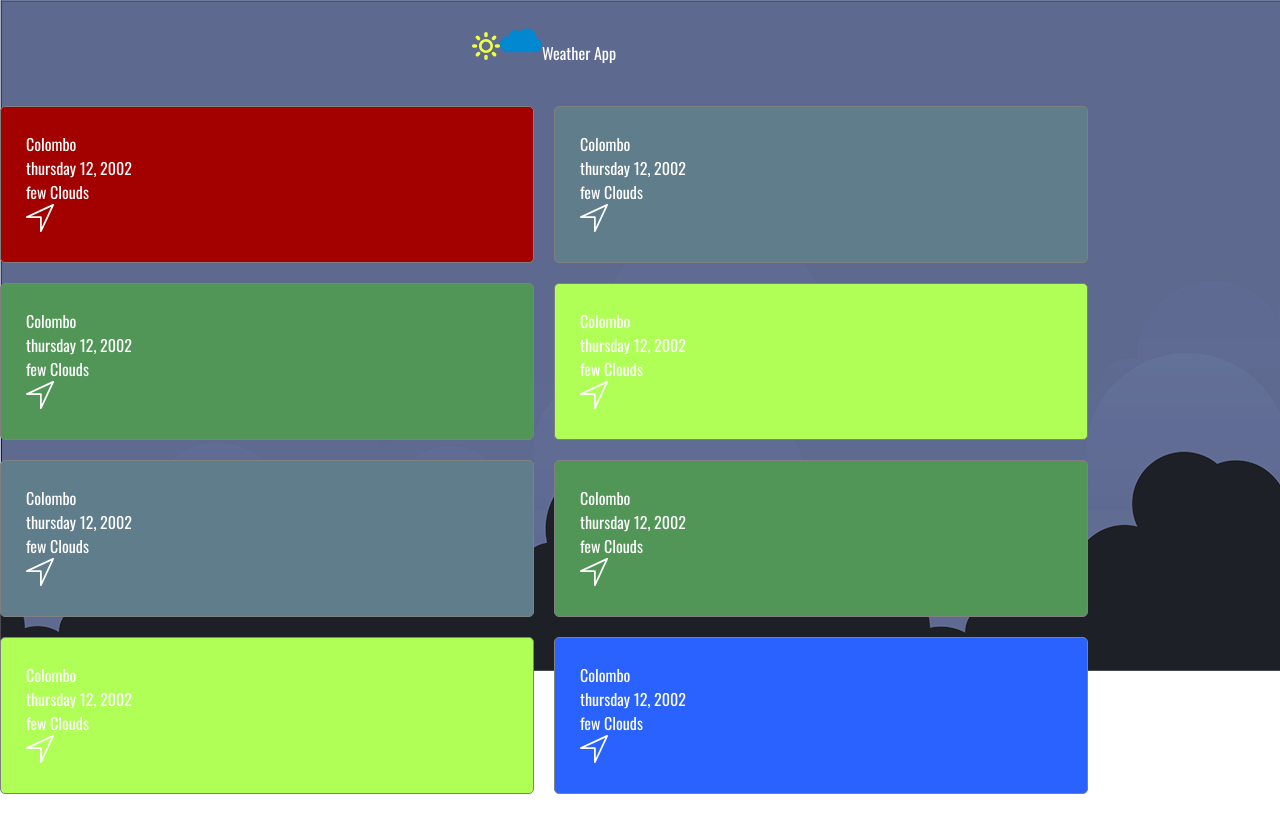
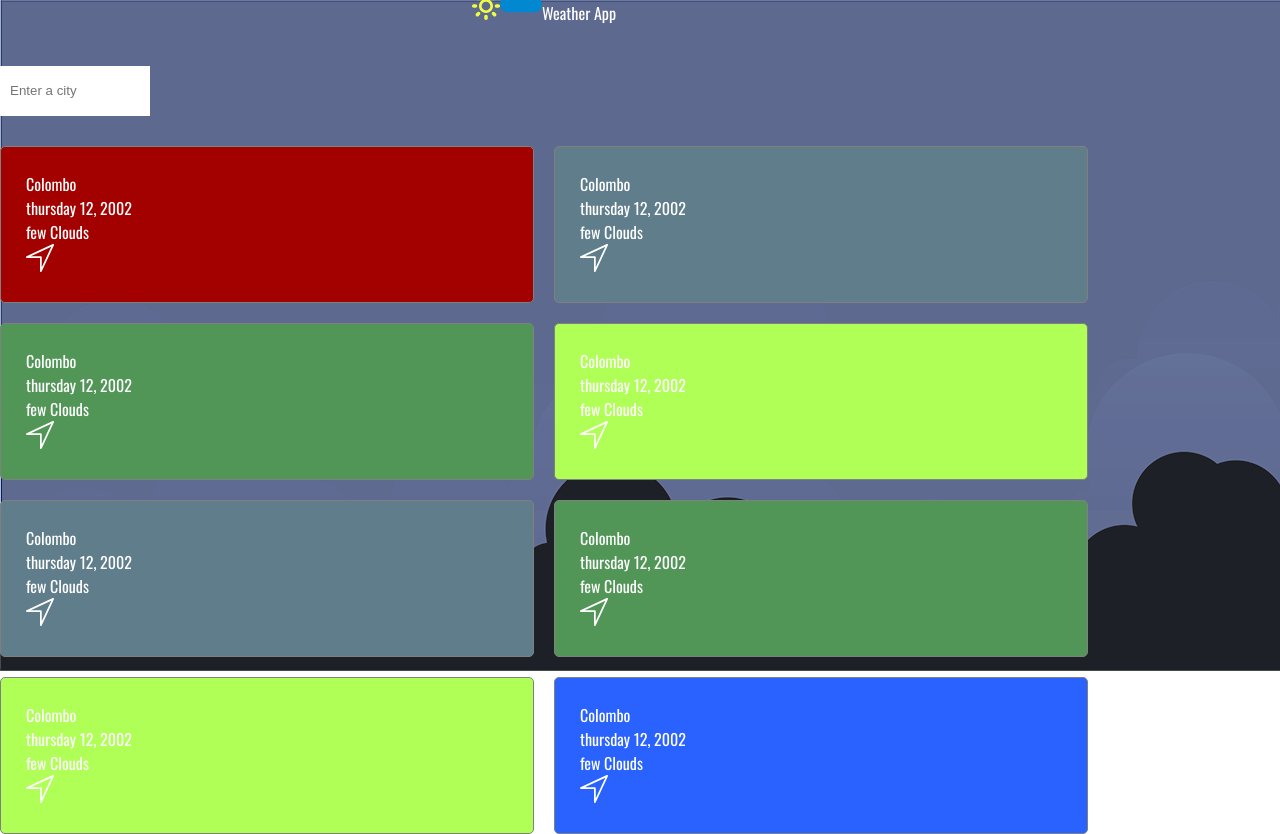
Before and after one commit to blsgrn/segaran-weatherapp, a React (Create React App) app: page / in a window 1280 px wide. Before the commit the page ends 800 px from the top, so only its background shows below. Built offline with nearby package versions, Linux system fonts and the light colour scheme; no server answers.

Commit message:
Add searchbox

```diff
--- a/src/App.js
+++ b/src/App.js
@@ -2,12 +2,25 @@ import React from "react";
 import Header from "./components/Header";
 import CityList from "./components/CityList";
 import cityArray from "./data/CityArray";
+import SearchBox from "./components/SearchBox";
+import { useState } from "react";
 
 function App() {
+  const [searchField, setSearchField] = useState("");
+
+  function handleChange(e) {
+    setSearchField(e.target.value);
+  }
+
+  const filteredCities = cityArray.filter((city) =>
+    city.toLowerCase().includes(searchField.toLowerCase())
+  );
+
   return (
     <>
       <Header text="Weather App" />
-      <CityList arr={cityArray} />
+      <SearchBox placeholder="Enter a city" handleChange={handleChange} />
+      <CityList arr={filteredCities} />
     </>
   );
 }
--- /dev/null
+++ b/src/components/SearchBox.jsx
@@ -0,0 +1,14 @@
+import React from "react";
+
+function SearchBox({ placeholder, handleChange }) {
+  return (
+    <input
+      className="search"
+      type="search"
+      placeholder={placeholder}
+      onChange={handleChange}
+    />
+  );
+}
+
+export default SearchBox;
--- a/src/index.css
+++ b/src/index.css
@@ -59,5 +59,14 @@ header {
 }
 
 .card:hover {
-  transform: scale(1.05);
+  transform: scale(1.03);
 }
+.search {
+  -webkit-appearance: none;
+  border: none;
+  outline: none;
+  padding: 10px;
+  width: 150px;
+  line-height: 30px;
+  margin-bottom: 30px;
+}
```
